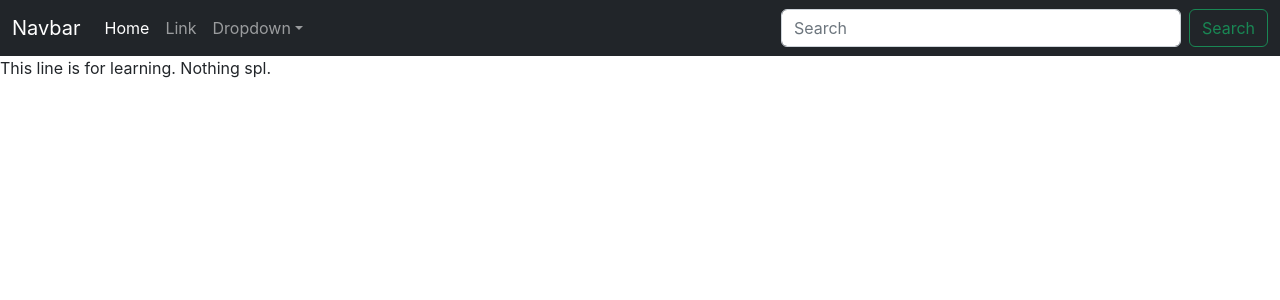
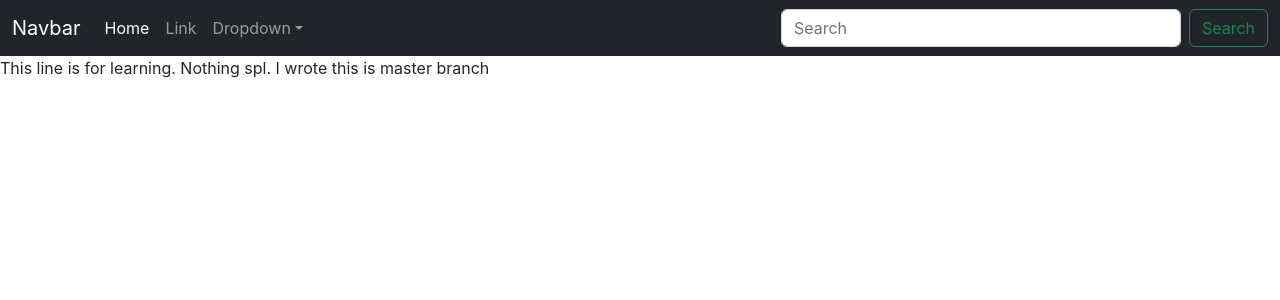
Before and after one commit to hardik-pratap-singh/Project-dbms, a React (Create React App) app: page / in a window 1280 px wide. Shown: the top 300 px of the page. Built offline with nearby package versions, Linux system fonts and the light colour scheme; the HTML template or start-up script is replaced by a standard one.

Commit message:
Added line 11 in master branch

```diff
--- a/src/App.js
+++ b/src/App.js
@@ -8,6 +8,7 @@ function App() {
      <Navbar />
 
      This line is for learning. Nothing spl.
+     I wrote this is master branch
     </div>
   );
 }
```
